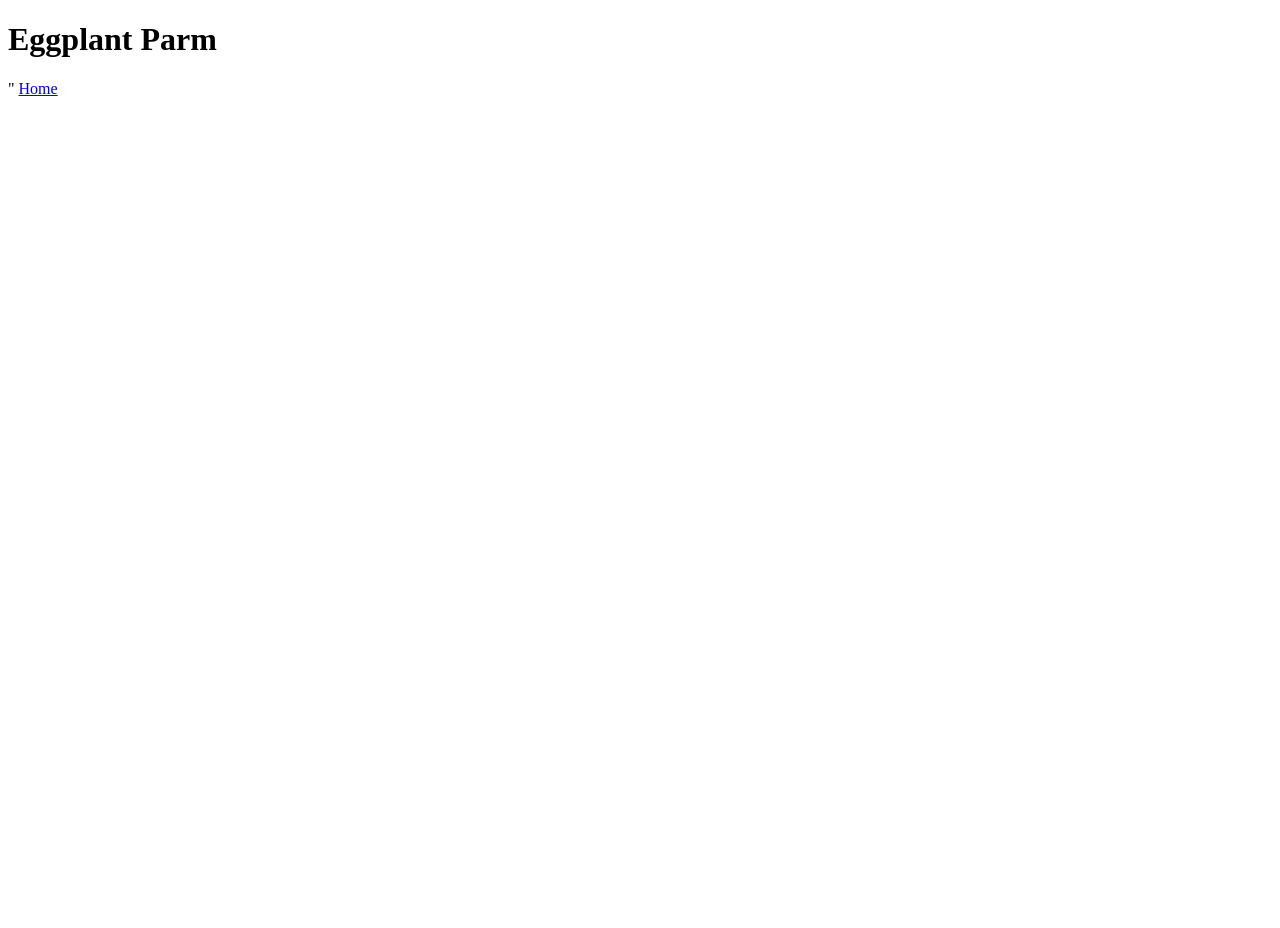
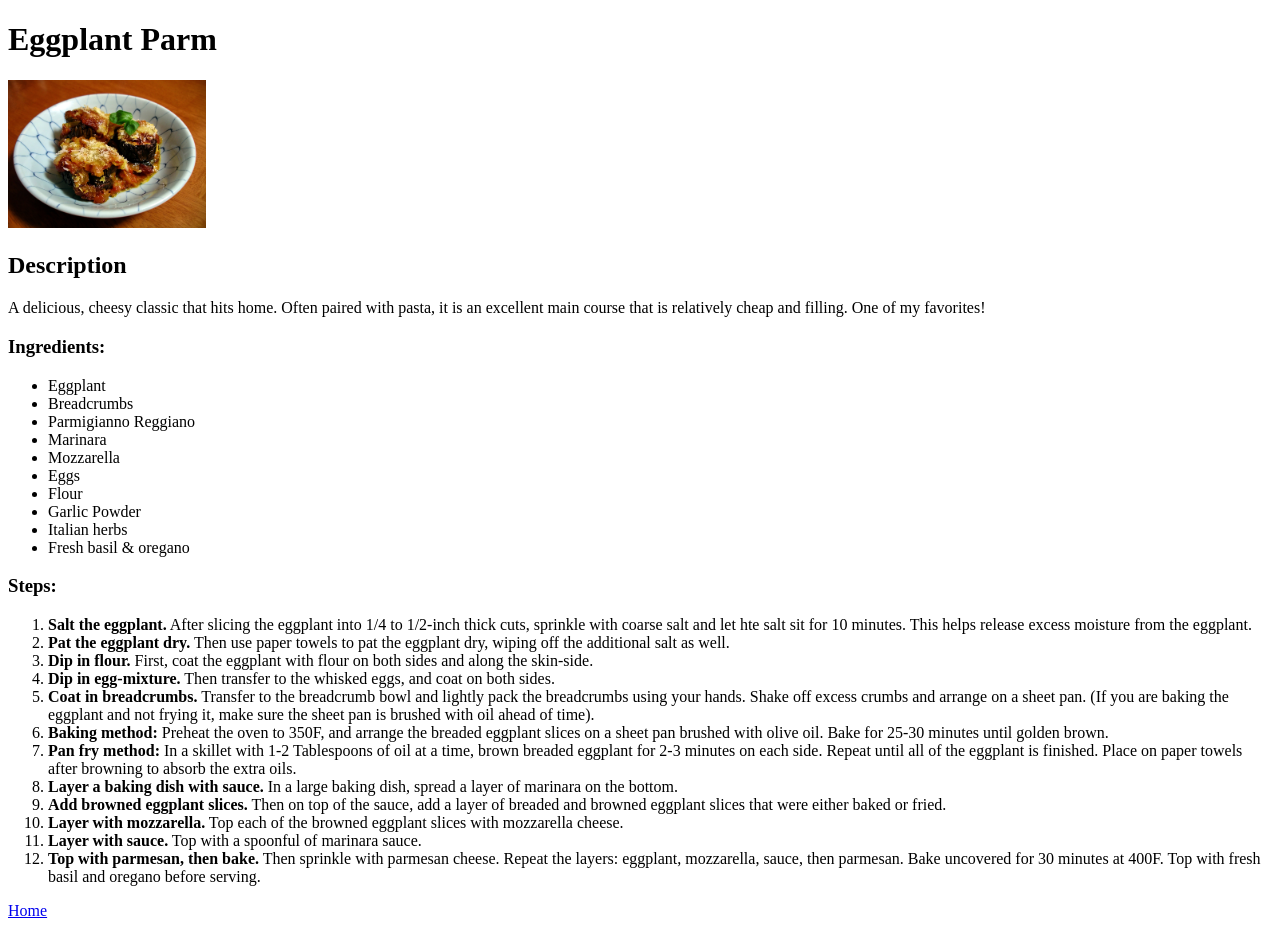
Before and after one commit to alpha-sheepJr/odin-recipes, a plain HTML site: page recipes/eggplant-parm.html in a window 1280 px wide. Before the commit the page ends 800 px from the top, so only its background shows below. Drawn offline with Linux system fonts and the light colour scheme.

Commit message:
Complete 3rd third iteration, 4th iteration's boilerplate
Completed the third itration requisites. Created an Imagess directory
and the boiler plate for the additional recipes.

```diff
--- a/recipes/eggplant-parm.html
+++ b/recipes/eggplant-parm.html
@@ -5,7 +5,38 @@
     <title>Eggplant-parm</title>
   </head>
   <body>
-    <h1>Eggplant Parm</h1>"
+    <h1>Eggplant Parm</h1>
+    <img src="../images/eggplant-parm.jpg" alt="A plate of eggplant parm" width="198" />
+    <h2>Description</h2>
+    <p>A delicious, cheesy classic that hits home. Often paired with pasta, it is an excellent main course that is relatively cheap and filling. One of my favorites!</p>
+    <h3>Ingredients:</h3>
+    <ul>
+      <li>Eggplant</li>
+      <li>Breadcrumbs</li>
+      <li>Parmigianno Reggiano</li>
+      <li>Marinara</li>
+      <li>Mozzarella</li>
+      <li>Eggs</li>
+      <li>Flour</li>
+      <li>Garlic Powder</li>
+      <li>Italian herbs</li>
+      <li>Fresh basil & oregano</li>
+    </ul>
+    <h3>Steps:</h3>
+    <ol>
+      <li><strong>Salt the eggplant.</strong> After slicing the eggplant into 1/4 to 1/2-inch thick cuts, sprinkle with coarse salt and let hte salt sit for 10 minutes. This helps release excess moisture from the eggplant.</li>
+      <li><strong>Pat the eggplant dry.</strong> Then use paper towels to pat the eggplant dry, wiping off the additional salt as well.</li>
+      <li><strong>Dip in flour.</strong> First, coat the eggplant with flour on both sides and along the skin-side.</li>
+      <li><strong>Dip in egg-mixture.</strong> Then transfer to the whisked eggs, and coat on both sides.</li>
+      <li><strong>Coat in breadcrumbs.</strong> Transfer to the breadcrumb bowl and lightly pack the breadcrumbs using your hands. Shake off excess crumbs and arrange on a sheet pan. (If you are baking the eggplant and not frying it, make sure the sheet pan is brushed with oil ahead of time).</li>
+      <li><strong>Baking method:</strong> Preheat the oven to 350F, and arrange the breaded eggplant slices on a sheet pan brushed with olive oil. Bake for 25-30 minutes until golden brown.</li>
+      <li><strong>Pan fry method:</strong> In a skillet with 1-2 Tablespoons of oil at a time, brown breaded eggplant for 2-3 minutes on each side. Repeat until all of the eggplant is finished. Place on paper towels after browning to absorb the extra oils.</li>
+      <li><strong>Layer a baking dish with sauce.</strong> In a large baking dish, spread a layer of marinara on the bottom.</li>
+      <li><strong>Add browned eggplant slices.</strong> Then on top of the sauce, add a layer of breaded and browned eggplant slices that were either baked or fried. </li>
+      <li><strong>Layer with mozzarella.</strong> Top each of the browned eggplant slices with mozzarella cheese.</li>
+      <li><strong>Layer with sauce.</strong> Top with a spoonful of marinara sauce.</li>
+      <li><strong>Top with parmesan, then bake.</strong> Then sprinkle with parmesan cheese. Repeat the layers: eggplant, mozzarella, sauce, then parmesan. Bake uncovered for 30 minutes at 400F. Top with fresh basil and oregano before serving.</li>
+    </ol>
     <a href="../index.html">Home</a>
   </body>
 </html>
```
Also changed, not shown: recipes/orange-tofu.html (added, +11 -0 lines), recipes/vetegarian-pad-thai.html (added, +10 -0 lines), images/eggplant-parm.jpg (added), 1 other file.
